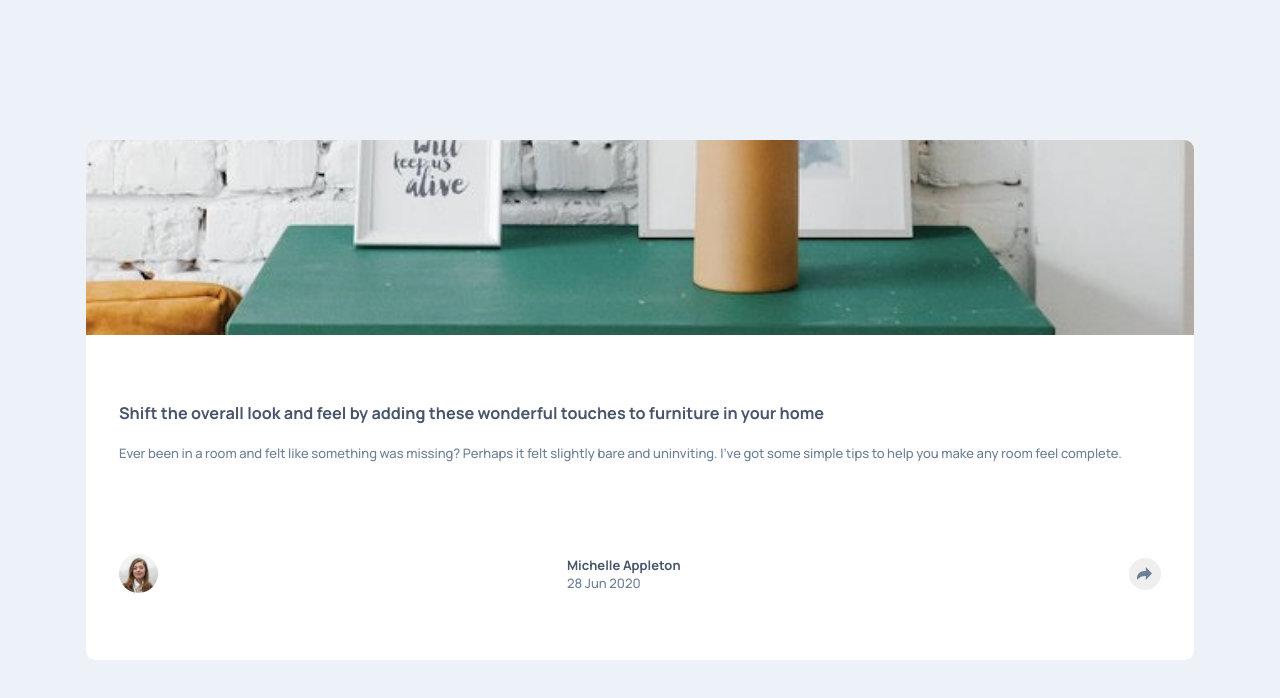
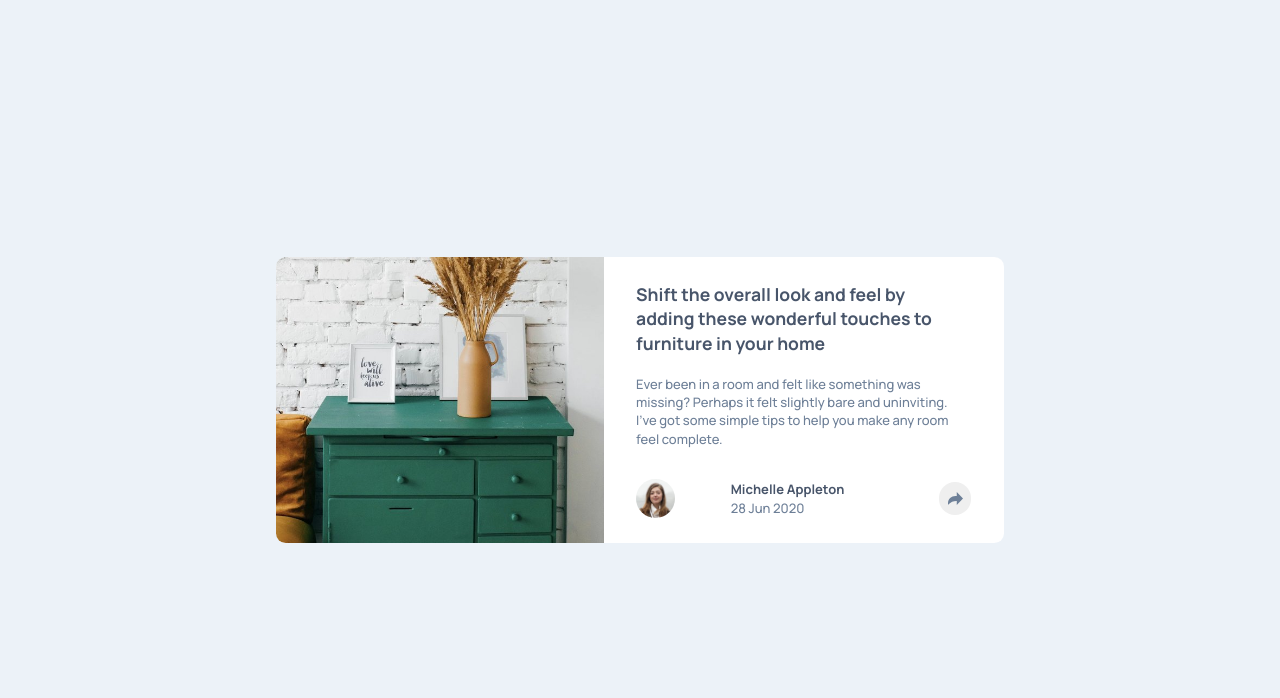
Before and after one commit to Kyriacos-Stavrinides/Article-preview-component, a plain HTML site: page index.html in a window 1280 px wide. Drawn offline with Linux system fonts and the light colour scheme.

Commit message:
Finished basic parts

```diff
--- a/style.css
+++ b/style.css
@@ -65,6 +65,7 @@ main {
     border-radius: .75rem;
     display: grid;
     height: 40rem;
+    grid-template-columns: 100%;
     grid-template-rows: 37.5% 62.5%;
 }
 
@@ -73,11 +74,20 @@ p {
     color: var(--dd-blue);
 }
 
+@media (min-width: 50em) {
+    main {
+        max-width: 56rem;
+        max-height: 22rem;
+        margin: auto;
+        grid-template-rows: 100%;
+        grid-template-columns: 45% 55%;
+    }
+}
+
 /* Specific Styles */
 
 main .wrapper {
     padding-inline: 2.5rem;
-    /* padding-block: 1.2rem; */
     display: flex;
     flex-direction: column;
     justify-content: space-evenly;
@@ -108,6 +118,16 @@ main .wrapper .social-info {
     align-items: center;
     flex-direction: row;
     justify-content: space-between;
+    position: relative;
+}
+
+main .wrapper .social-info .share-btn:focus {
+
+}
+
+main .wrapper .social-info::after {
+    position: absolute;
+    content: "";
 }
 
 main .wrapper .social-info .social-text .name {
@@ -128,3 +148,21 @@ main .wrapper .social-info .share-btn {
     border: none;
     margin-left: 3rem;
 }
+
+main .wrapper .social-info .share-btn:hover {
+    cursor: pointer;
+}
+
+@media (min-width: 50em) {
+    main .wrapper {
+        padding-block: 1.5rem;
+    }
+
+    main .wrapper .text {
+        padding-right: 1rem;
+    }
+
+    main .wrapper .text .header {
+        font-size: 1.35rem;
+    }
+}
```
